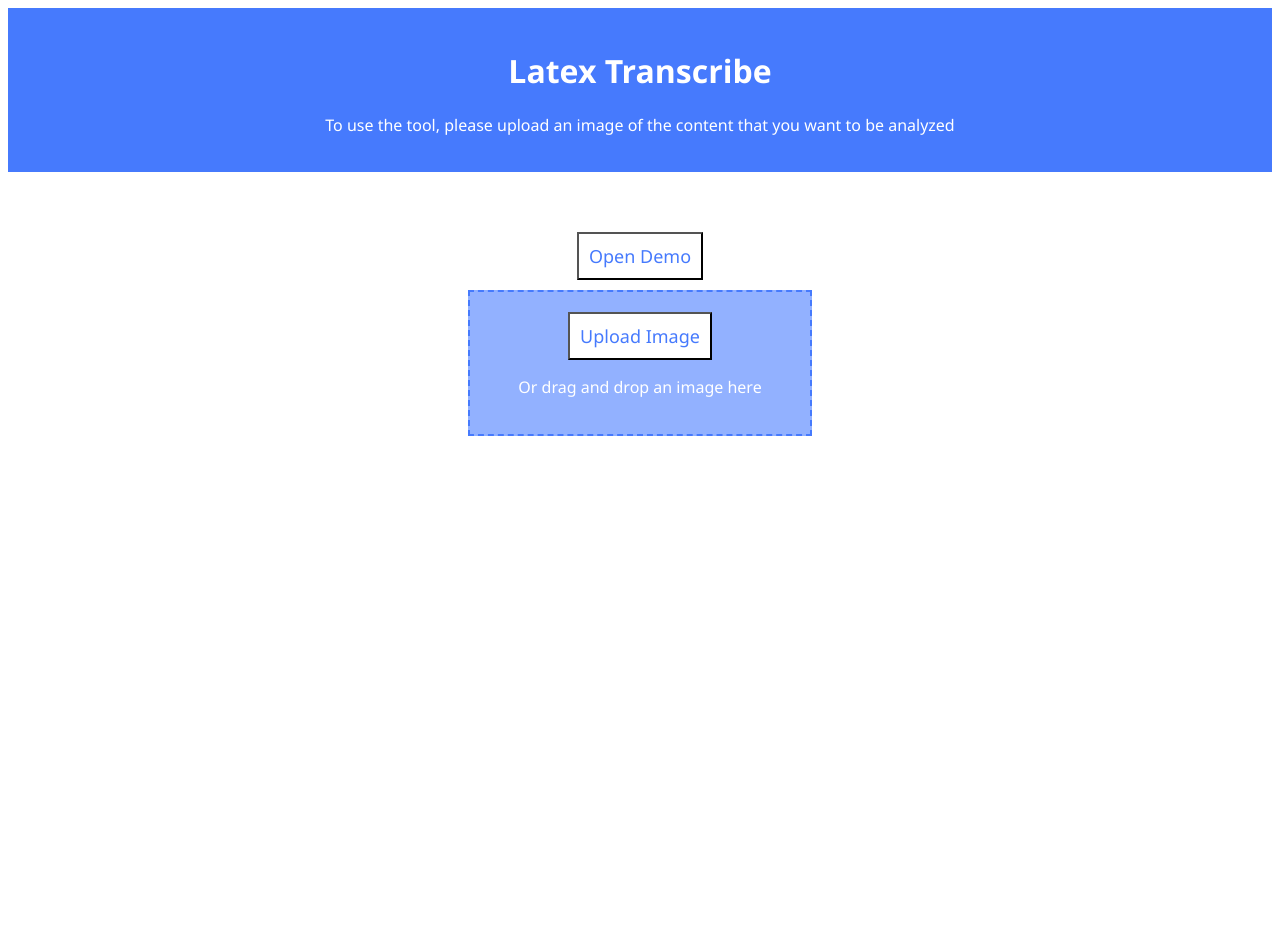
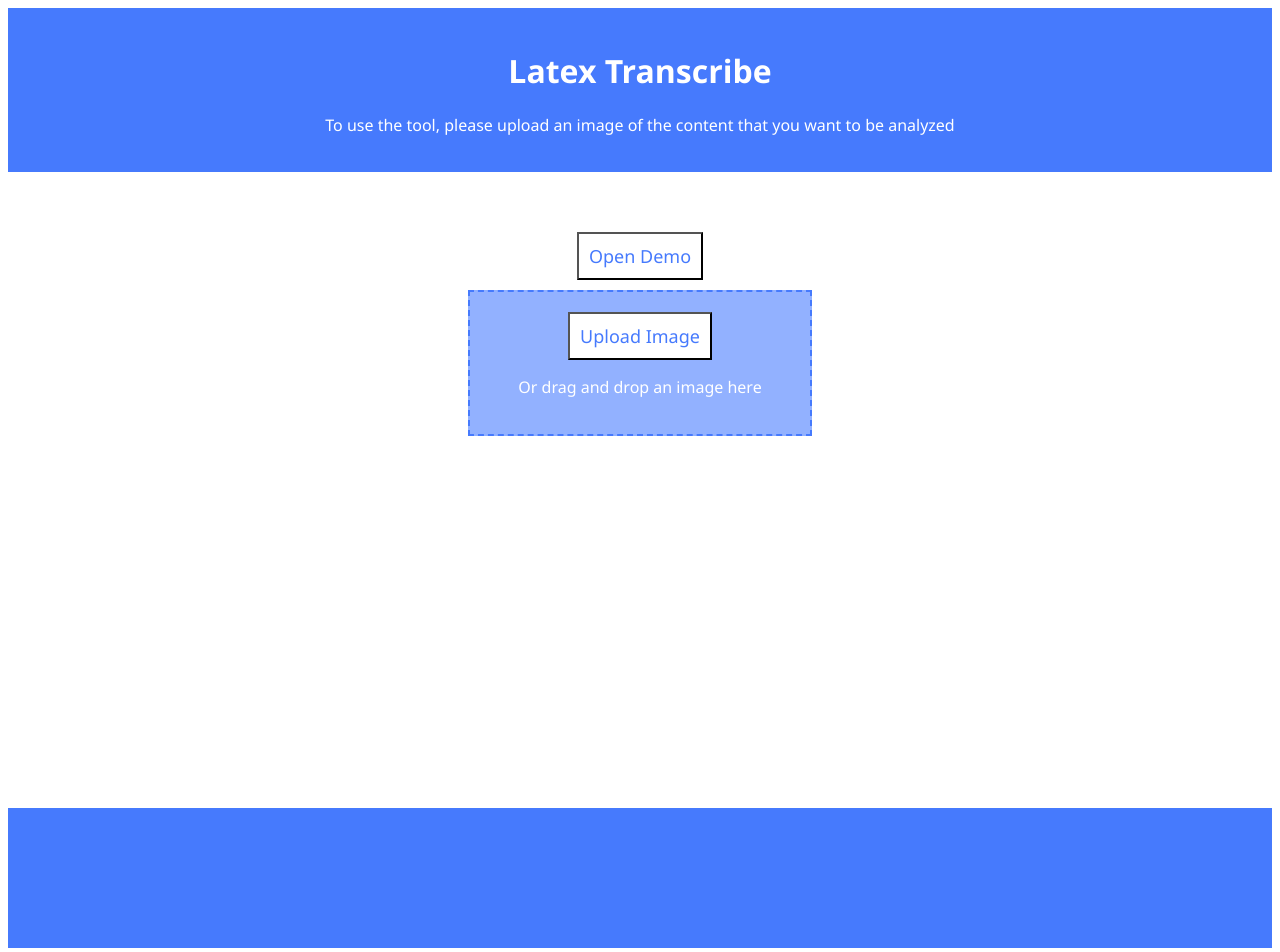
Before and after one commit to classtranscribe/LatexTranscribe, a Vue app in the folder frontend/: page / in a window 1280 px wide. Shown: the top 952 px of the page. Before the commit the page ends 800 px from the top, so only its background shows below. Built offline with nearby package versions, Linux system fonts and the light colour scheme.

Commit message:
added footer

```diff
--- a/frontend/src/App.vue
+++ b/frontend/src/App.vue
@@ -243,6 +243,7 @@ async function copyLatex(text) {
 </script>
 
 <template>
+  <div class="page">
     <header style="background-color: rgb(70, 122, 253); color: white; padding: 20px; font-family: 'Segoe UI', Tahoma, Geneva, Verdana, sans-serif; text-align: center;">
       <h1>Latex Transcribe</h1>
       <p>To use the tool, please upload an image of the content that you want to be analyzed</p>
@@ -320,13 +321,20 @@ async function copyLatex(text) {
         </ol>
       </div>
     </div>
-    <!--<footer style="background-color: rgb(70, 122, 253); color: white; padding: 100px; margin-top: 20px;">
-    </footer>-->
+  </div>
+  <footer class="footer">
+  </footer>
 </template>
 
 <style scoped>
 * {
   font-family: 'Segoe UI', Tahoma, Geneva, Verdana, sans-serif;
+}
+
+.page {
+  min-height: 100vh;
+  display: flex;
+  flex-direction: column;
 }
 
 .latex-btn {
@@ -462,4 +470,11 @@ button:disabled:hover {
 .formulas-container li {
   margin-bottom: 1rem;
 }
+
+.footer {
+  background-color: rgb(70, 122, 253);
+  color: white;
+  padding: 20px;
+  height: 100px;
+}
 </style>
```
Lines whose indentation alone changed are shown as unchanged.
